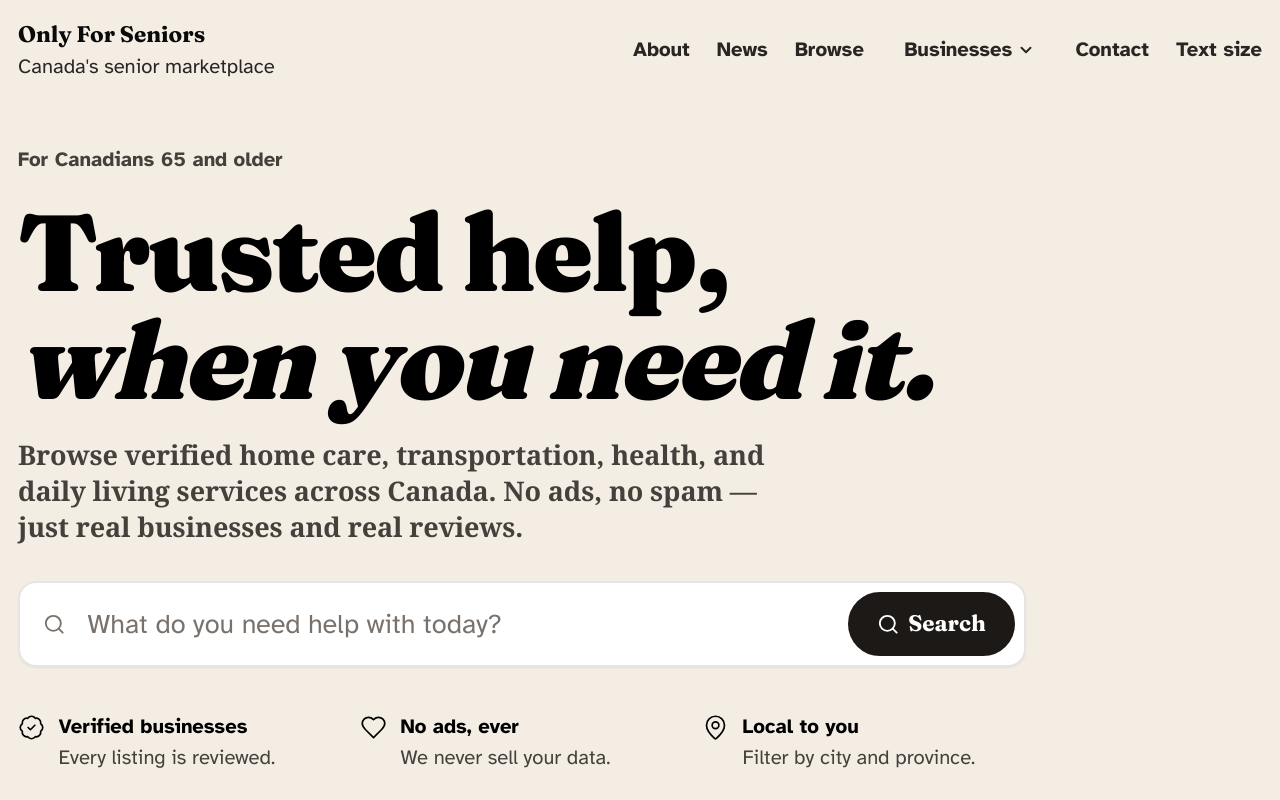
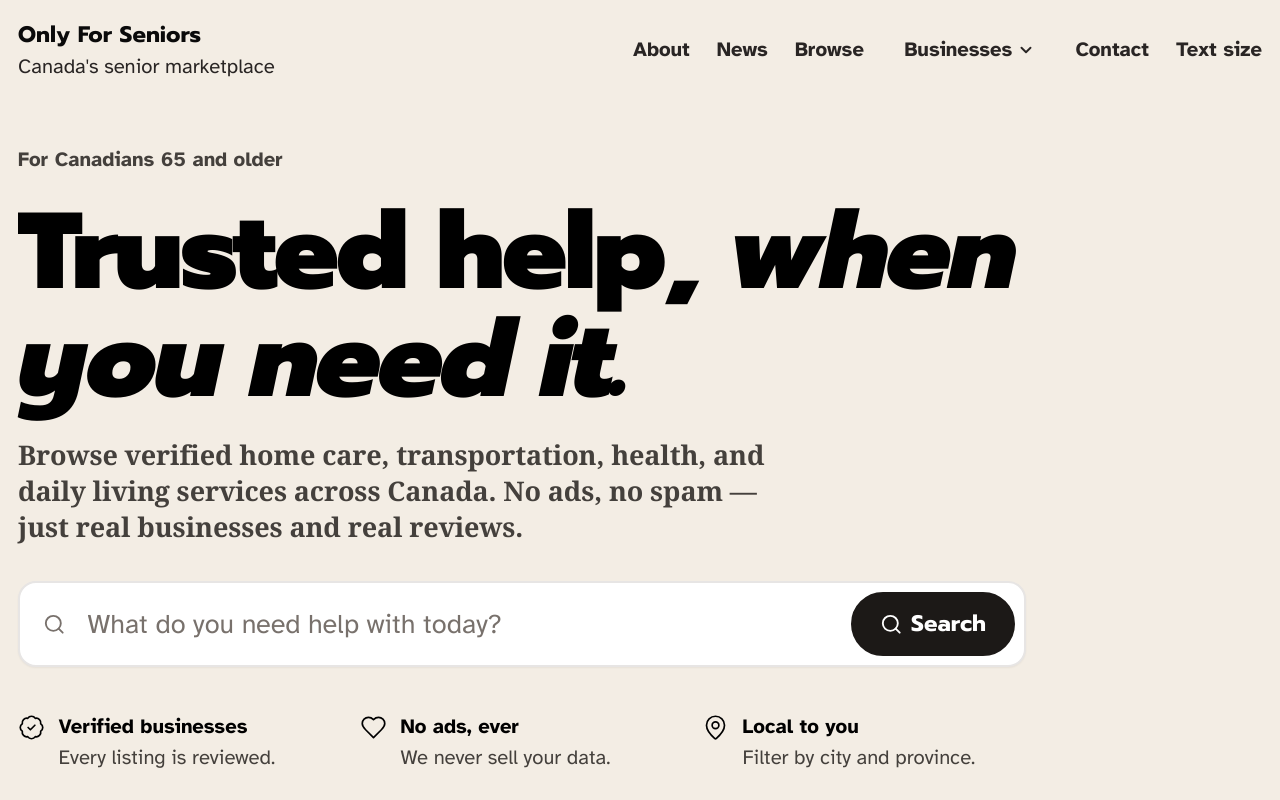
Before and after one commit to cathamaoui/OnlyForSeniors, a Next.js app: page / in a window 1280 px wide. Shown: the top 800 px of the page. Built offline with nearby package versions, Linux system fonts and the light colour scheme.

Commit message:
PR16: swap Fraunces -> Prompt — Cadson Demak serif with native italic, elegant terminals

```diff
--- a/src/app/globals.css
+++ b/src/app/globals.css
@@ -1,4 +1,4 @@
-@import url("https://fonts.googleapis.com/css2?family=Fraunces:opsz,wght@9..144,400;9..144,500;9..144,700;9..144,900&family=Atkinson+Hyperlegible:wght@400;700&display=swap");
+@import url("https://fonts.googleapis.com/css2?family=Prompt:ital,wght@0,400;0,500;0,700;0,900;1,400;1,500;1,700;1,900&family=Atkinson+Hyperlegible:wght@400;700&display=swap");
 
 @tailwind base;
 @tailwind components;
--- a/tailwind.config.ts
+++ b/tailwind.config.ts
@@ -38,10 +38,11 @@ const config: Config = {
         },
       },
       fontFamily: {
-        // Fraunces — modern variable serif with optical sizing. Used for
-        // headings (display role). Elegant, editorial feel — taste-skill
-        // style — while still being highly legible at 40px+ sizes.
-        display: ['"Fraunces"', "Georgia", "serif"],
+        // Prompt — modern serif designed by Cadson Demak. Soft, elegant
+        // terminals with subtle calligraphic warmth. Used for headings
+        // (display role). Pairs an editorial feel with strong legibility
+        // at display sizes for seniors.
+        display: ['"Prompt"', "Georgia", "serif"],
         // Atkinson Hyperlegible — designed by the Braille Institute
         // specifically for low-vision readers. Kept for body text so
         // paragraphs remain maximally accessible to seniors.
```
